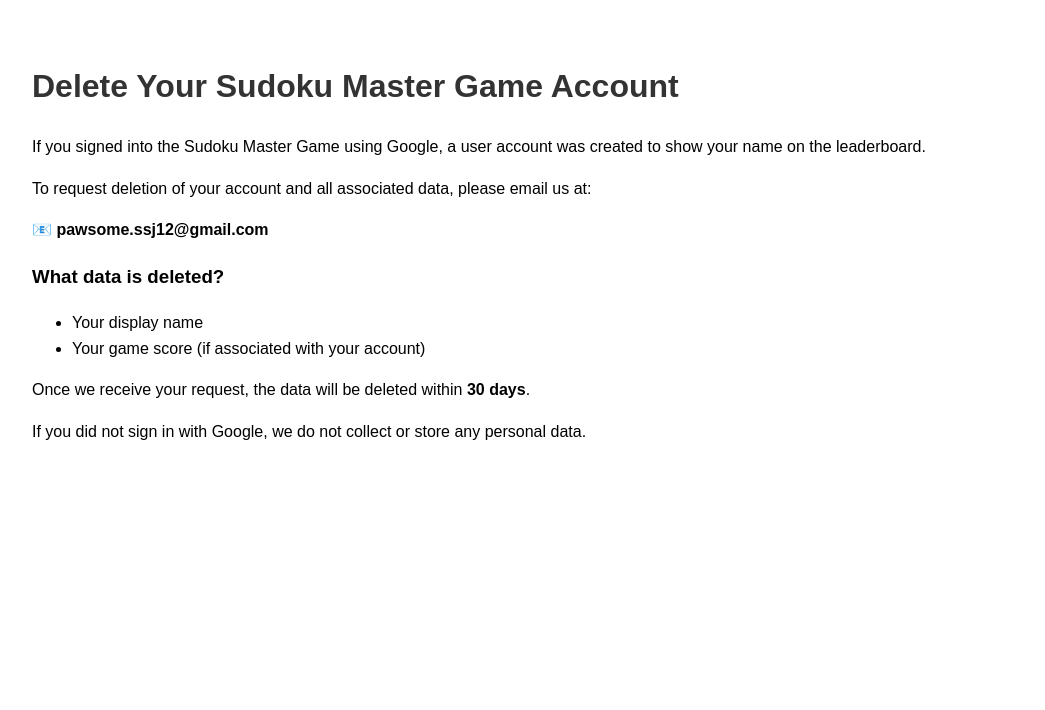
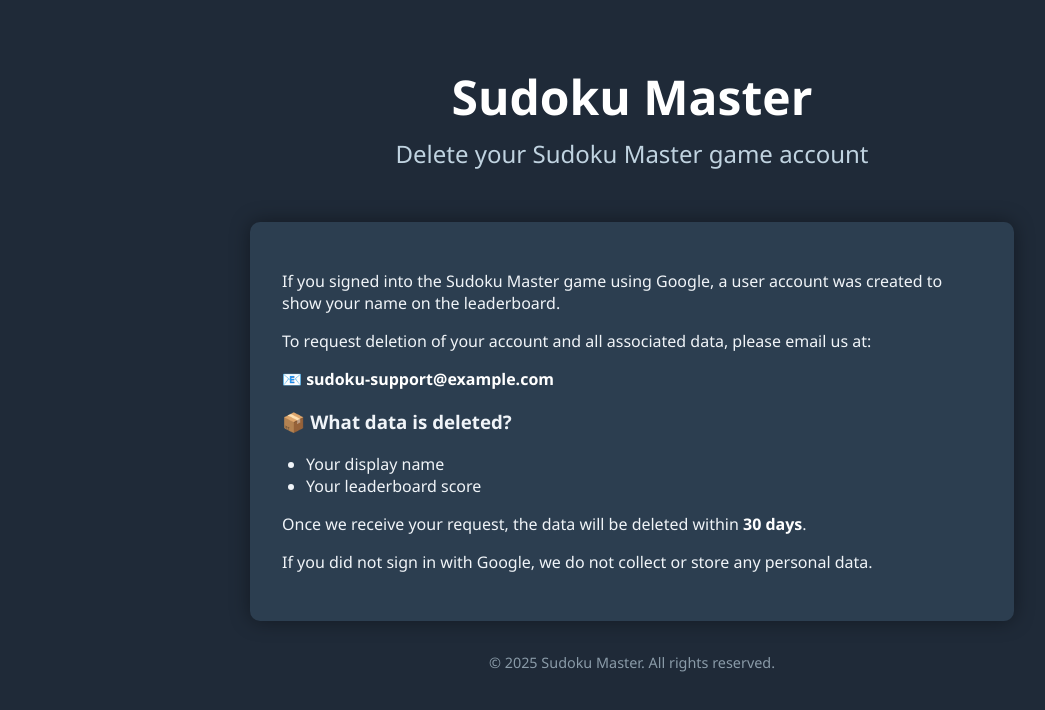
Before and after one commit to pawsome-ssj12/sudoku-master-account-deletion, a plain HTML site: page index.html in a window 1280 px wide. Shown: the whole page, without its empty margins (8-1053 px from the left). Drawn offline with Linux system fonts and the light colour scheme.

Commit message:
Update index.html

```diff
--- a/index.html
+++ b/index.html
@@ -1,27 +1,107 @@
 <!DOCTYPE html>
 <html lang="en">
 <head>
-  <meta charset="UTF-8">
+  <meta charset="UTF-8" />
+  <meta name="viewport" content="width=device-width, initial-scale=1" />
   <title>Delete Account – Sudoku Master</title>
-  <meta name="viewport" content="width=device-width, initial-scale=1">
   <style>
-    body { font-family: sans-serif; padding: 2rem; line-height: 1.6; }
-    h1 { color: #333; }
+    body {
+      margin: 0;
+      font-family: 'Segoe UI', Tahoma, Geneva, Verdana, sans-serif;
+      background-color: #1f2a38;
+      color: #f0f4f8;
+      display: flex;
+      flex-direction: column;
+      align-items: center;
+      padding: 2rem;
+    }
+
+    header {
+      text-align: center;
+      margin-bottom: 2rem;
+    }
+
+    h1 {
+      font-size: 3rem;
+      margin-bottom: 0.5rem;
+      color: #ffffff;
+    }
+
+    h2 {
+      font-size: 1.5rem;
+      font-weight: normal;
+      color: #c0d3e0;
+      margin-top: 0;
+    }
+
+    .content {
+      background-color: #2c3e50;
+      padding: 2rem;
+      border-radius: 10px;
+      max-width: 700px;
+      width: 100%;
+      box-shadow: 0 0 20px rgba(0, 0, 0, 0.4);
+    }
+
+    ul {
+      padding-left: 1.5rem;
+    }
+
+    a {
+      color: #82cfff;
+    }
+
+    strong {
+      color: #ffffff;
+    }
+
+    p {
+      margin-bottom: 1rem;
+    }
+
+    footer {
+      margin-top: 2rem;
+      font-size: 0.9rem;
+      color: #8a9ba8;
+    }
   </style>
 </head>
 <body>
-  <h1>Delete Your Sudoku Master Game Account</h1>
-  <p>If you signed into the Sudoku Master Game using Google, a user account was created to show your name on the leaderboard.</p>
-  <p>To request deletion of your account and all associated data, please email us at:</p>
-  <p><strong>📧 pawsome.ssj12@gmail.com</strong></p>
+  <header>
+    <h1>Sudoku Master</h1>
+    <h2>Delete your Sudoku Master game account</h2>
+  </header>
 
-  <h3>What data is deleted?</h3>
-  <ul>
-    <li>Your display name</li>
-    <li>Your game score (if associated with your account)</li>
-  </ul>
+  <div class="content">
+    <p>
+      If you signed into the Sudoku Master game using Google, a user account was created to show your name on the leaderboard.
+    </p>
 
-  <p>Once we receive your request, the data will be deleted within <strong>30 days</strong>.</p>
-  <p>If you did not sign in with Google, we do not collect or store any personal data.</p>
+    <p>
+      To request deletion of your account and all associated data, please email us at:
+    </p>
+
+    <p>
+      <strong>📧 sudoku-support@example.com</strong>
+    </p>
+
+    <h3>📦 What data is deleted?</h3>
+    <ul>
+      <li>Your display name</li>
+      <li>Your leaderboard score</li>
+    </ul>
+
+    <p>
+      Once we receive your request, the data will be deleted within <strong>30 days</strong>.
+    </p>
+
+    <p>
+      If you did not sign in with Google, we do not collect or store any personal data.
+    </p>
+  </div>
+
+  <footer>
+    &copy; 2025 Sudoku Master. All rights reserved.
+  </footer>
 </body>
 </html>
```
